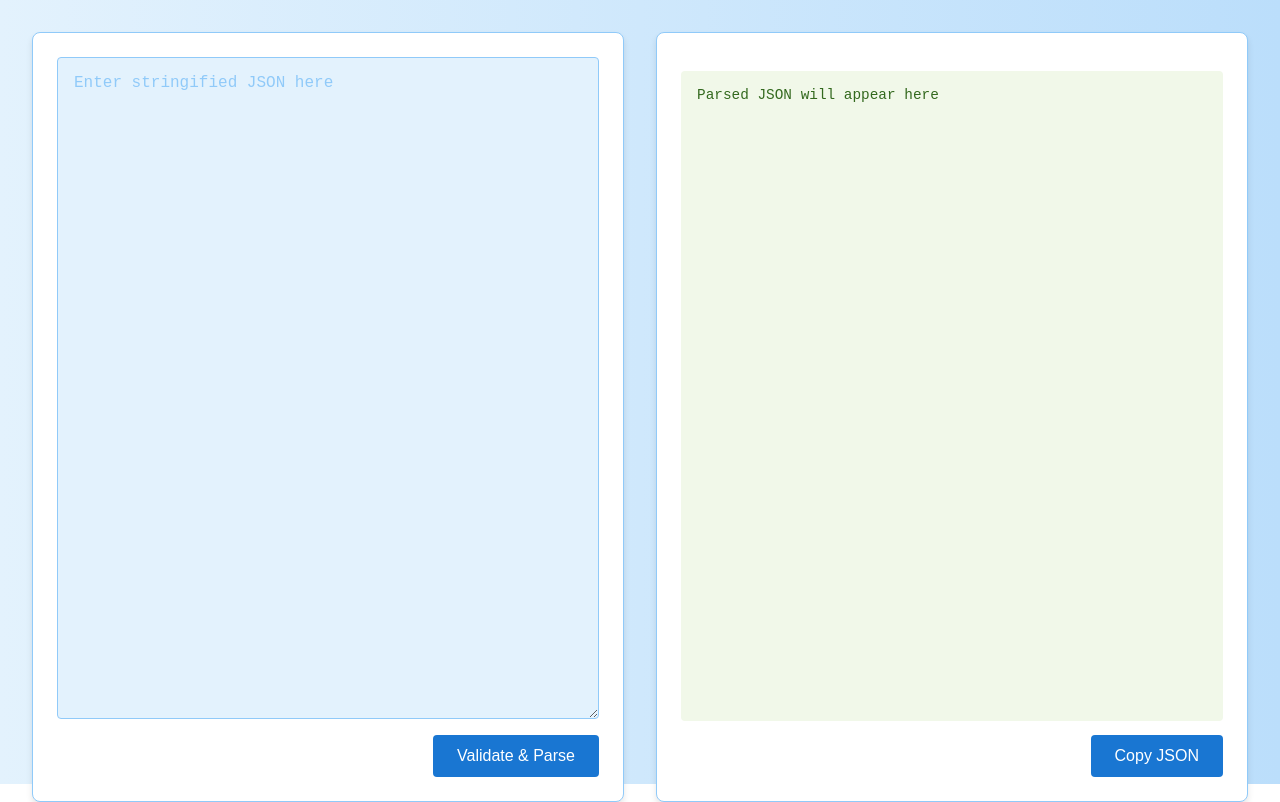
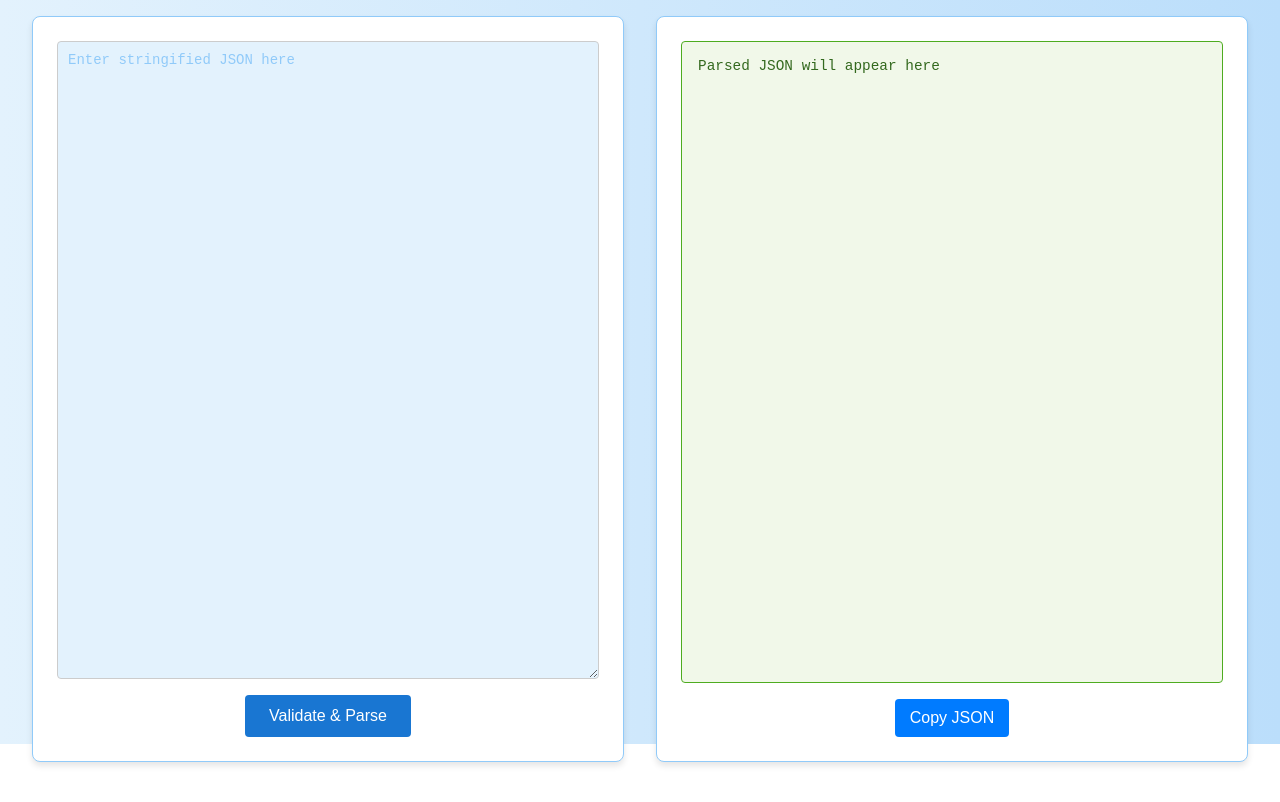
Before and after one commit to Manali-Dama/tasks, a Next.js app in the folder task-2/json-parser/: page / in a window 1280 px wide. Built offline with nearby package versions, Linux system fonts and the light colour scheme.

Commit message:
Update globals.scss

```diff
--- a/task-2/json-parser/src/app/globals.scss
+++ b/task-2/json-parser/src/app/globals.scss
@@ -5,12 +5,22 @@ body {
   font-family: 'Arial', sans-serif;
 }
 
+.nav-bar{
+  background-color: beige;
+    height: 40px;
+    align-content: center;
+    text-align: center;
+    font-size: larger;
+    font-weight: 600;
+    color: #d32f2f;
+}
+
 .container {
-  display: grid;
-  grid-template-columns: 1fr 1fr;
+  display: flex;
   gap: 2rem;
-  height: 90vh; // Occupy full screen height
+  height: 87vh; // Occupy full screen height
   padding: 2rem;
+  padding-top: 1rem;
   background: linear-gradient(to right, #e3f2fd, #bbdefb); // Light gradient background
 }
 
@@ -19,7 +29,6 @@ body {
   overflow-x: hidden;
   display: flex;
   flex-direction: column;
-  justify-content: space-between;
   padding: 1.5rem;
   border: 1px solid #90caf9;
   border-radius: 8px;
@@ -27,6 +36,7 @@ body {
   box-shadow: 0 4px 6px rgba(0, 0, 0, 0.1);
   height: 100%; // Occupy full height of the container
   word-wrap: break-word;
+  width: -webkit-fill-available;
 }
 
 textarea {
@@ -49,7 +59,7 @@ button {
   background-color: #1976d2; // Primary color
   color: #ffffff;
   border: none;
-  align-self: end;
+  align-self: center;
   border-radius: 4px;
   width: fit-content;
   font-size: 1rem;
@@ -73,6 +83,9 @@ pre {
   white-space: pre-wrap;
   word-wrap: break-word;
   overflow-wrap: break-word;
+  margin: 0;
+  margin-bottom: 1rem;
+  border: 1px solid #4eac20;
 }
 
 .json-key {
@@ -95,6 +108,93 @@ pre {
 .error {
   color: #d32f2f; // Red for errors
   font-weight: bold;
-  margin-top: 1rem;
   text-align: center;
 }
+
+.error-message {
+  color: red;
+  font-weight: bold;
+  margin-top: 10px;
+}
+
+
+//new
+
+.input-json {
+  position: relative;
+}
+
+.format-btn {
+  // position: absolute;
+  // top: 10px;
+  // right: 10px;
+  cursor: pointer;
+}
+
+textarea {
+  height: 300px;
+  padding: 10px;
+  font-family: monospace;
+  font-size: 14px;
+  border: 1px solid #ccc;
+  border-radius: 4px;
+}
+
+.floating-btn {
+  top: 50px; /* Adjusted for better placement */
+  right: 10px;
+  background-color: #28a745;
+  color: white;
+  border: none;
+  padding: 10px 20px;
+  border-radius: 4px;
+  cursor: pointer;
+}
+
+.floating-btn:hover {
+  background-color: #218838;
+}
+
+button.copy-btn {
+  background-color: #007bff;
+  color: white;
+  border: none;
+  padding: 10px 15px;
+  border-radius: 4px;
+  cursor: pointer;
+}
+
+button.copy-btn:hover {
+  background-color: #0056b3;
+}
+
+
+.error-message {
+  color: red;
+  font-weight: bold;
+  margin-top: 10px;
+}
+
+.icons-pannel{
+  display: flex;
+  flex-direction: row;
+  justify-content: space-between;
+  gap: 3px;
+  height: 30px;
+  align-items: center;
+  padding: 5px;
+  color: red;
+  font-size: medium;
+  font-weight: bold;
+}
+
+.icons{
+  display: flex;
+  flex-direction: row;
+  justify-content: flex-end;
+  gap: 3px;
+}
+
+.copy-btn{
+  cursor: pointer;
+}
```
